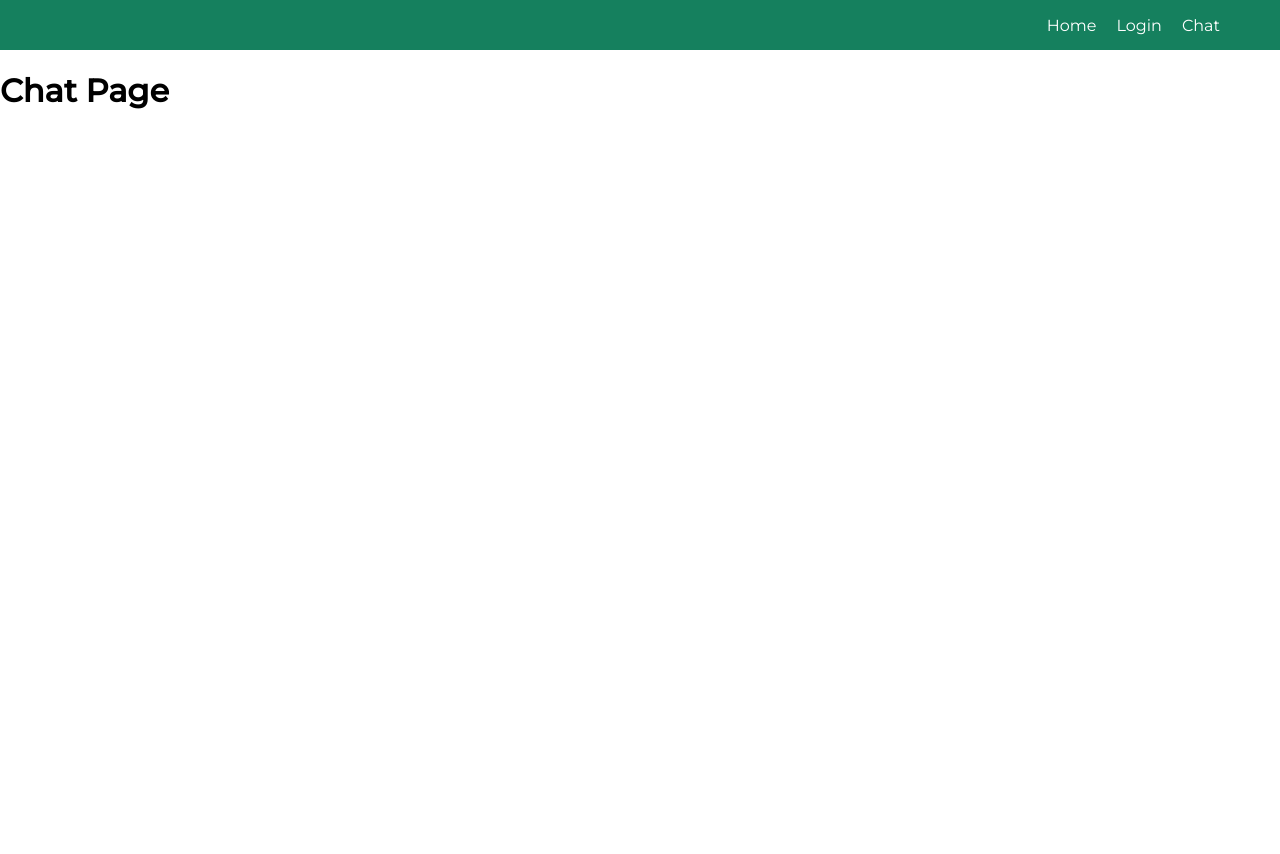
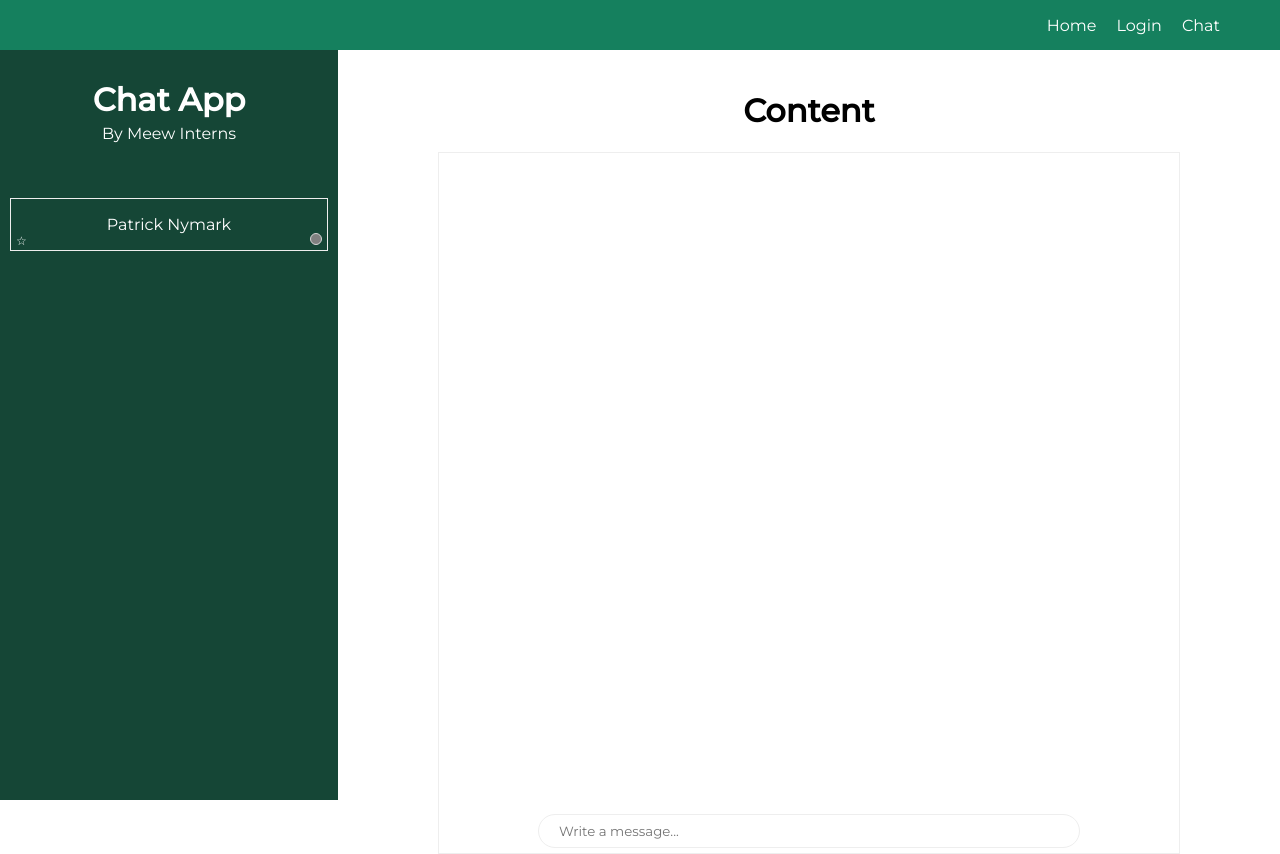
Before and after one commit to PatrickNymark/Meew-ChatProject, a React (Create React App) app in the folder client/: page /chat in a window 1280 px wide. Before the commit the page ends 800 px from the top, so only its background shows below. Built offline with nearby package versions, Linux system fonts and the light colour scheme.

Commit message:
finished base layout for chat

```diff
--- a/client/src/pages/Chat.js
+++ b/client/src/pages/Chat.js
@@ -1,9 +1,34 @@
 import React from 'react'
+import '../sass/chat.scss';
 
 export default function Chat() {
     return (
         <div>
-            <h1>Chat Page</h1>
+            <div className="chat-content-wrapper">
+                <div className="chat-sidebar">
+                    <h1 className="title">Chat App</h1>
+                    <p className="subtitle">By Meew Interns</p>
+
+                    <div className="users-list">
+                        <div className="user">
+                            <p>Patrick Nymark</p>
+
+                            <div className="status-star">&#9734;</div>
+                            <div className="status-circle"></div>
+                        </div>
+                    </div>
+                </div>
+                <div className="chat-content">
+                    <h1>Content</h1>
+                    <div className="chat-window-wrapper">
+                        <div className="chat-window">
+
+
+                            <input className="message-input" placeholder="Write a message..." />
+                        </div>
+                    </div>
+                </div>
+            </div>
         </div>
     )
 }
--- /dev/null
+++ b/client/src/sass/chat.scss
@@ -0,0 +1,87 @@
+.chat-content-wrapper {
+    display: flex;
+    height: calc(100vh - 50px);
+
+    .chat-sidebar {
+        flex-basis: 30%;
+        background: #154636;
+        text-align: center;
+        color: #fff;
+        padding: 30px 10px;
+
+        .title {
+            margin: 0px;
+        }
+
+        .subtitle {
+            margin: 5px;
+        }
+
+        .users-list {
+            padding-top: 50px;
+
+            .user {
+                min-height: 30px;
+                border: 1px solid #eee;
+                position: relative;
+                cursor: pointer;
+
+                .status-circle {
+                    width: 10px;
+                    height: 10px;
+                    border-radius: 50%;
+                    background-color: grey;
+                    border: 1px solid #d6d6d6;
+                    bottom: 5px;
+                    right: 5px;
+                    position: absolute;
+                }
+
+                .status-star {
+                    position: absolute;
+                    left: 5px;
+                    bottom: 2px;
+                    font-size: 12px;
+                    cursor: pointer;
+                }
+            }
+        }
+    }
+
+    .chat-content {
+        flex-basis: 70%;
+        text-align: center;
+        padding: 20px 100px;
+
+        .chat-window-wrapper {
+            display: flex;
+            align-items: center;
+            justify-content: center;
+
+            .chat-window {
+                height: 700px;
+                width: 100%;
+                border: 1px solid #eee;
+                overflow-y: auto;
+                position: relative;
+
+                .message-input {
+                    position: absolute;
+                    bottom: 5px;
+                    width: 70%;
+                    left: 50%;
+                    transform: translateX(-50%);
+                    min-height: 30px;
+                    border-radius: 25px;
+                    border: 1px solid #eee;
+                    padding-left: 20px;
+                    font-family: 'Montserrat';
+
+                    &:focus {
+                        outline: none;
+                    }
+                }
+            }
+        }
+    }
+}
```
